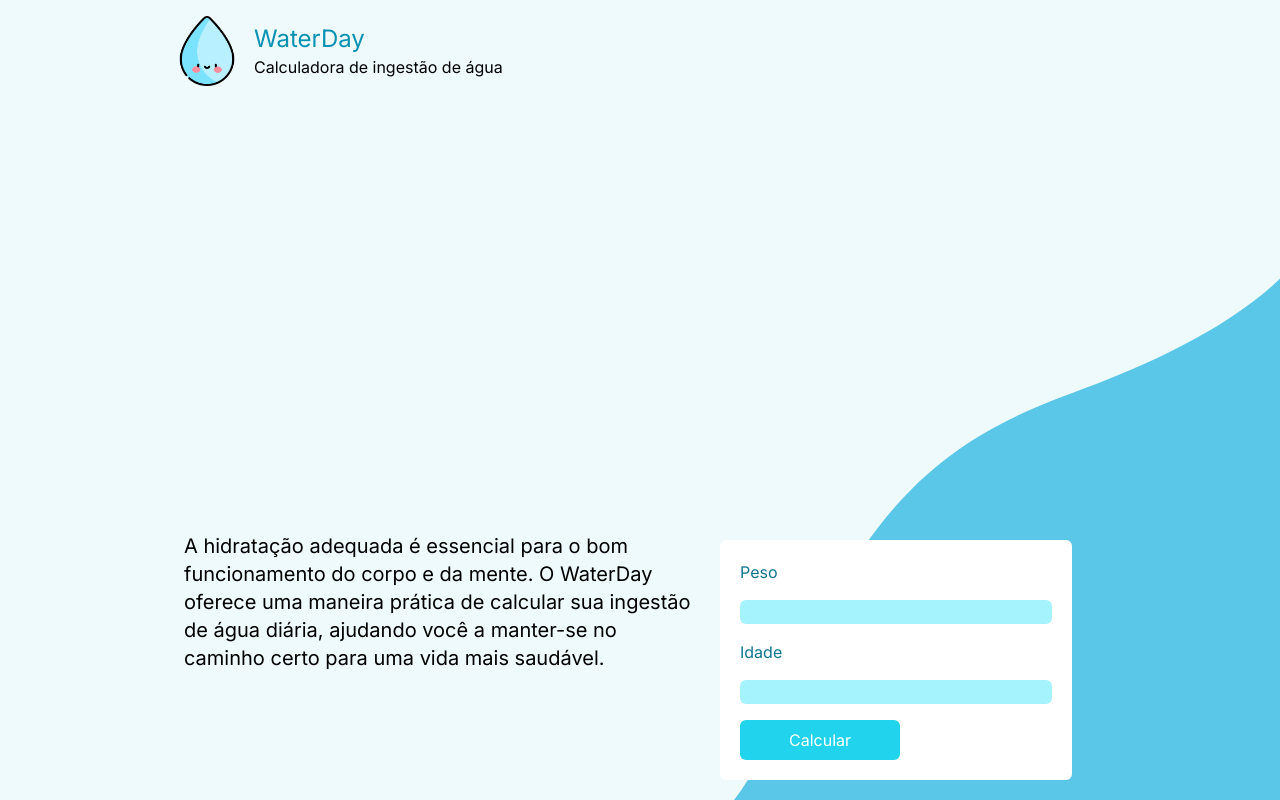
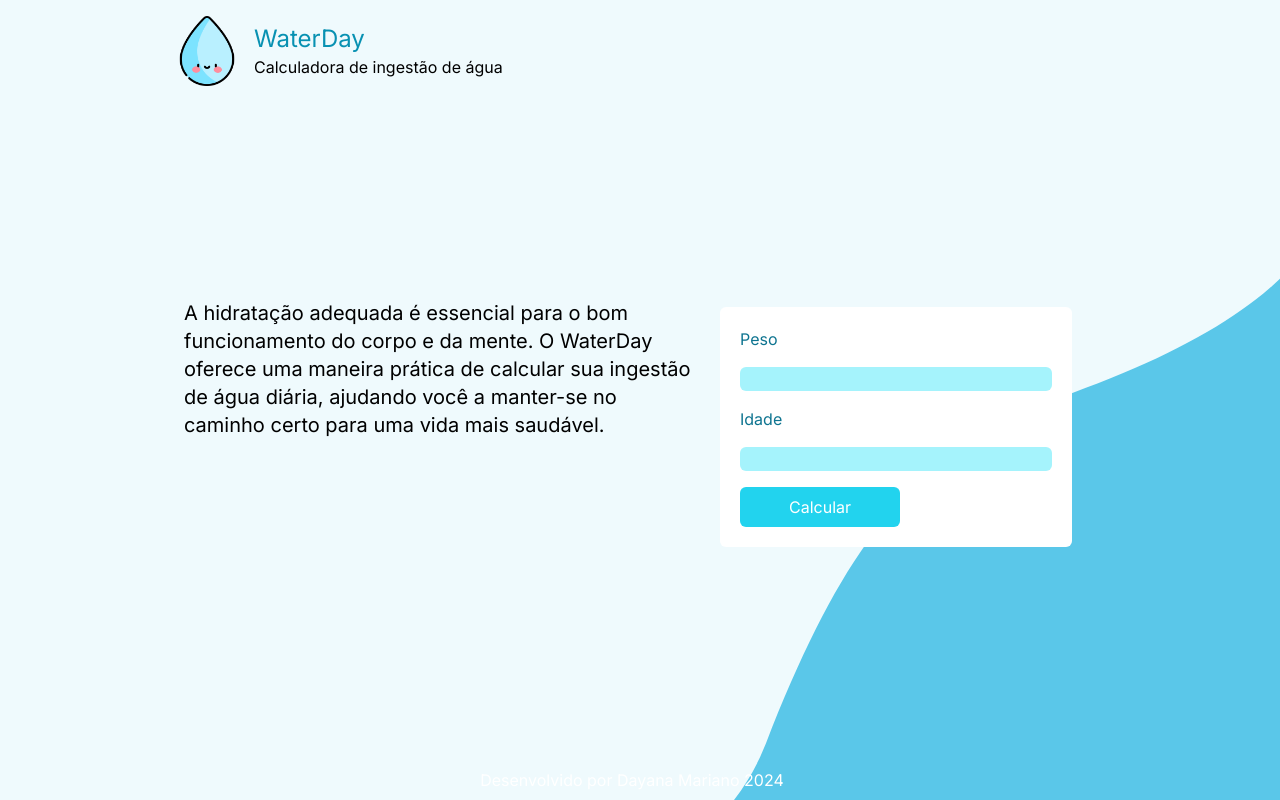
Before and after one commit to day-mariano/WaterDay, a Next.js app: page / in a window 1280 px wide. Shown: the top 800 px of the page. Built offline with nearby package versions, Linux system fonts and the light colour scheme.

Commit message:
feat: footer

```diff
--- a/src/app/page.tsx
+++ b/src/app/page.tsx
@@ -76,6 +76,7 @@ export default function Home() {
             <input type="submit" value="Calcular" className="bg-cyan-400 text-white rounded-md p-2 m-2 w-40 flex" />
           </form>
         </section>
+        <footer className="text-white flex justify-center mb-2">Desenvolvido por Dayana Mariano 2024</footer>
       </div>
     </main>
   );
```
